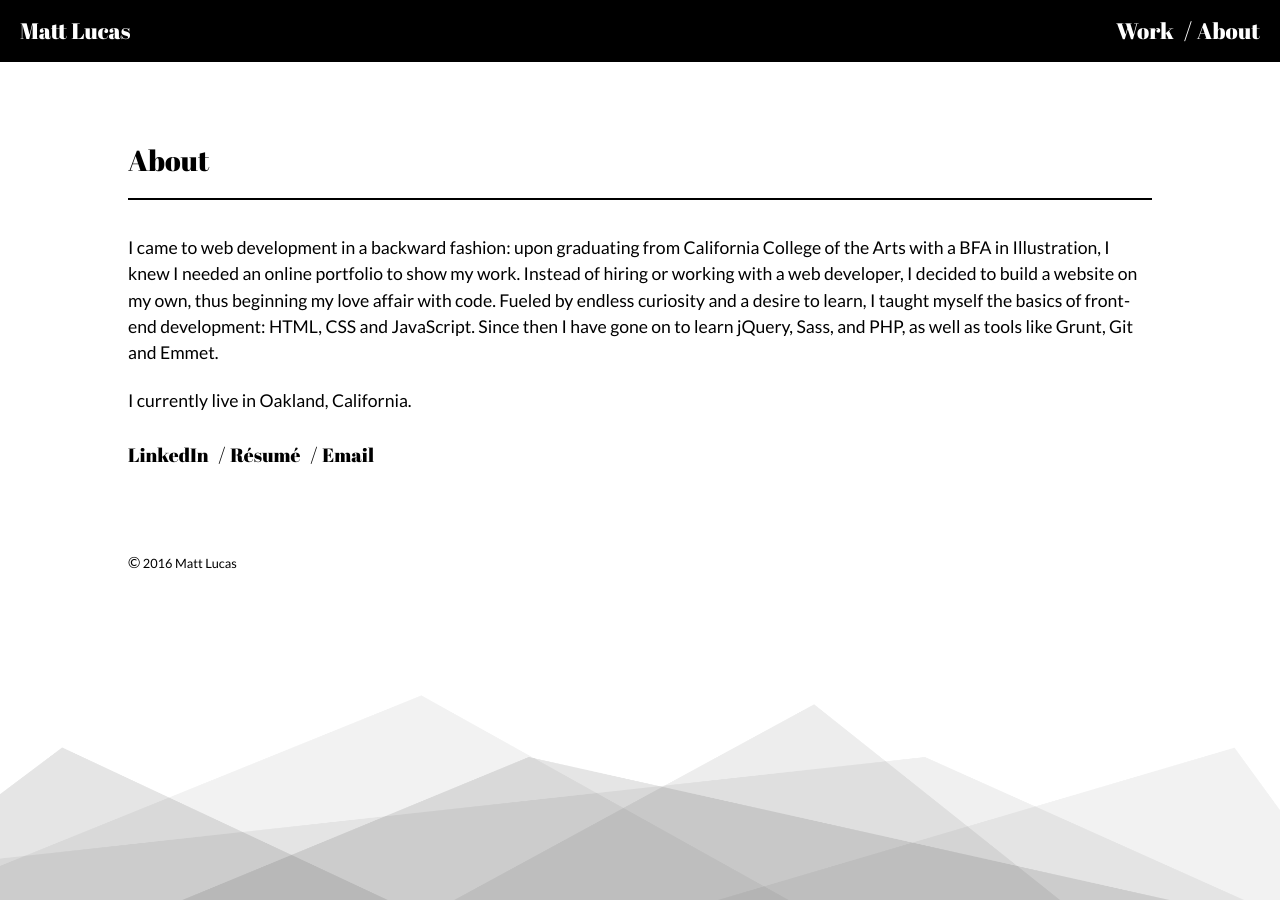
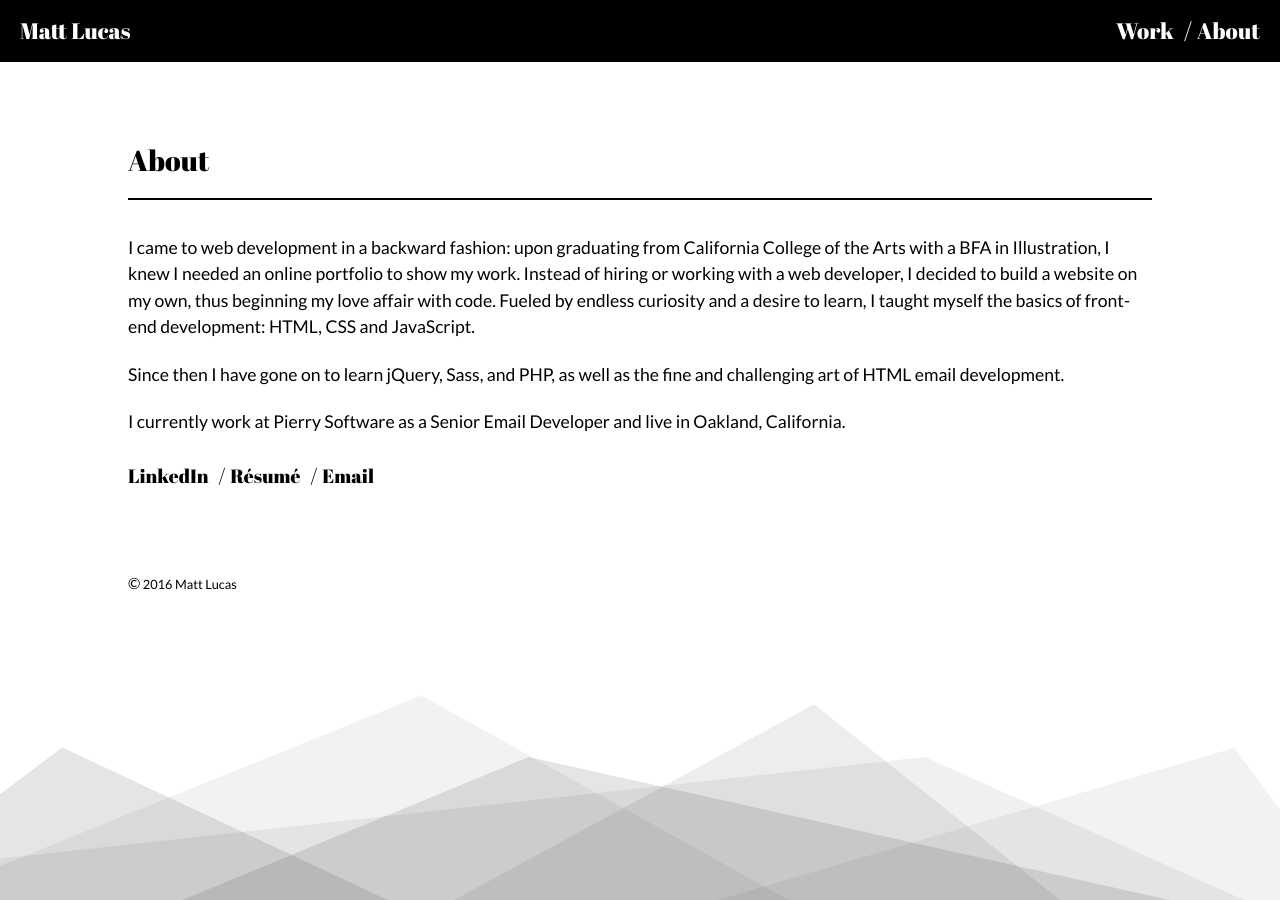
Before and after one commit to mattdavidlucas/mattdavidlucas.github.io, a Jekyll site: the page built from about.html, in a window 1280 px wide. Built offline with Jekyll 4.4.1, drawn with Linux system fonts in a browser that asks for light colours; nearby versions of some CDN libraries.

Commit message:
Update resume and about page.

```diff
--- a/about.html
+++ b/about.html
@@ -7,9 +7,11 @@ permalink: /about/
 	<h2 class="section-title">About</h2>
 
 	<article class="content-about">
-		<p>I came to web development in a backward fashion: upon graduating from California College of the Arts with a BFA in Illustration, I knew I needed an online portfolio to show my work. Instead of hiring or working with a web developer, I decided to build a website on my own, thus beginning my love affair with code. Fueled by endless curiosity and a desire to learn, I taught myself the basics of front-end development: HTML, CSS and JavaScript. Since then I have gone on to learn jQuery, Sass, and PHP, as well as tools like Grunt, Git and Emmet.</p>
+		<p>I came to web development in a backward fashion: upon graduating from California College of the Arts with a BFA in Illustration, I knew I needed an online portfolio to show my work. Instead of hiring or working with a web developer, I decided to build a website on my own, thus beginning my love affair with code. Fueled by endless curiosity and a desire to learn, I taught myself the basics of front-end development: HTML, CSS and JavaScript.</p>
 
-		<p>I currently live in Oakland, California.</p>
+		<p>Since then I have gone on to learn jQuery, Sass, and PHP, as well as the fine and challenging art of HTML email development.</p>
+
+		<p>I currently work at Pierry Software as a Senior Email Developer and live in Oakland, California.</p>
 
 		<footer>
 			<ul class="horizontal-links cf">
```
Also changed, not shown: 1 other file.
